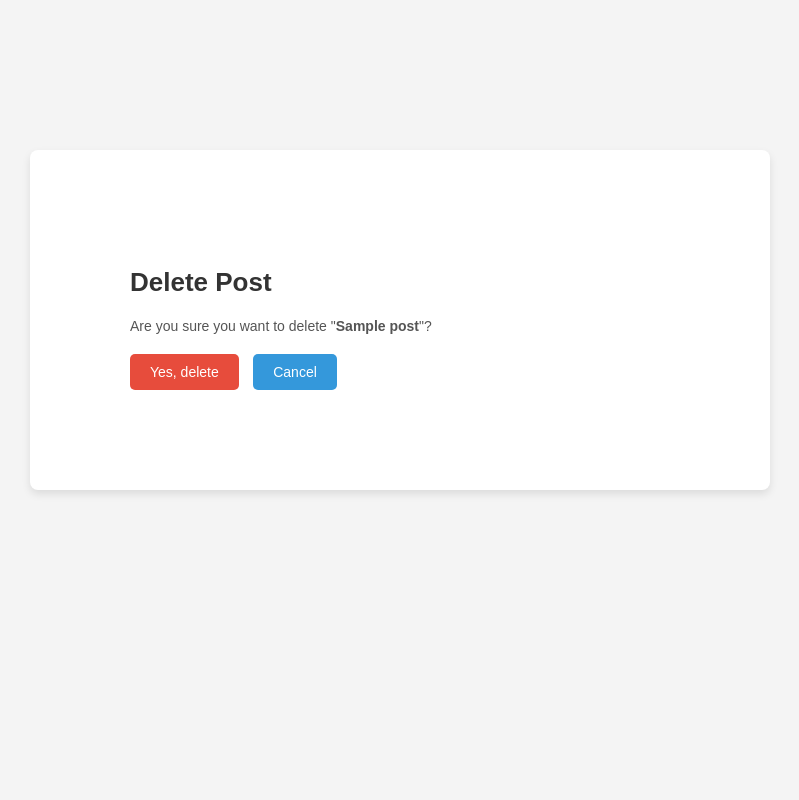
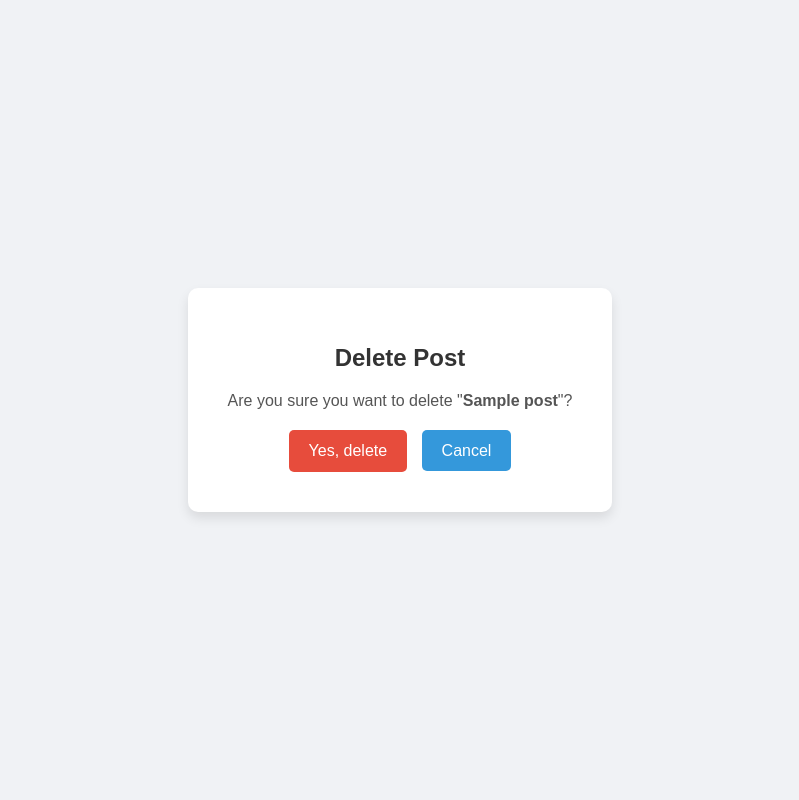
Before and after one commit to muhammadusman349/Web-Scraping-Django, a Django app: template src/templates/posts/post_delete.html in a window 1280 px wide. Shown: the whole page, without its empty margins (240-1039 px from the left). Run offline with Django 3.2, Linux system fonts and the light colour scheme; the template is opened without the code that fills it: values that come from a table or form of the project are taken from there, others are empty; tables that the repository leaves empty hold one stand-in row (values such as "Sample post").

Commit message:
fixed line error

```diff
--- a/src/post/models.py
+++ b/src/post/models.py
@@ -3,6 +3,7 @@ from django.db.models import Max
 from django.urls import reverse
 from django.utils.text import slugify
 # Create your models here.
+
 
 class Customer(models.Model):
     name = models.CharField(max_length=100)
@@ -10,6 +11,7 @@ class Customer(models.Model):
 
     def __str__(self):
         return self.name
+
 
 class Post(models.Model):
     slug = models.SlugField(max_length=255, unique=True,  blank=True)
--- a/src/post/views.py
+++ b/src/post/views.py
@@ -71,7 +71,6 @@ def post_update_view(request, slug):
     return render(request, 'posts/post_update.html', context)
 
 
-
 def post_delete_view(request, slug):
     post = get_object_or_404(Post, slug=slug)
     if request.method == "POST":
--- a/src/templates/posts/post_delete.html
+++ b/src/templates/posts/post_delete.html
@@ -9,43 +9,51 @@
             font-family: 'Arial', sans-serif;
             margin: 0;
             padding: 0;
-            background-color: #f4f4f4;
+            background-color: #f0f2f5;
+            display: flex;
+            justify-content: center;
+            align-items: center;
+            height: 100vh;
         }
         .container {
-            max-width: 540px;
-            margin: 150px auto;
-            padding: 100px;
+            max-width: 500px;
+            margin: 20px;
+            padding: 40px;
             background: #fff;
-            border-radius: 8px;
-            box-shadow: 0 4px 8px rgba(0, 0, 0, 0.1);
+            border-radius: 10px;
+            box-shadow: 0 6px 12px rgba(0, 0, 0, 0.1);
+            text-align: center;
         }
         h1 {
             color: #333;
-            font-size: 26px;
+            font-size: 24px;
             margin-bottom: 20px;
         }
         p {
-            font-size: 14px;
+            font-size: 16px;
             color: #555;
+            margin-bottom: 20px;
         }
         .actions {
             margin-top: 20px;
         }
         .actions button,
         .actions a {
-            font-size: 14px;
-            padding: 10px 20px;
+            font-size: 16px;
+            padding: 12px 20px;
             border: none;
             border-radius: 5px;
             cursor: pointer;
             text-decoration: none;
             color: #fff;
+            transition: background-color 0.3s ease, box-shadow 0.3s ease;
         }
         .actions button {
             background-color: #e74c3c;
         }
         .actions button:hover {
             background-color: #c0392b;
+            box-shadow: 0 4px 8px rgba(231, 76, 60, 0.2);
         }
         .actions a {
             background-color: #3498db;
@@ -53,6 +61,7 @@
         }
         .actions a:hover {
             background-color: #2980b9;
+            box-shadow: 0 4px 8px rgba(52, 152, 219, 0.2);
         }
     </style>
 </head>
```
Also changed, not shown: src/post/tasks.py (+12 -0 lines).
